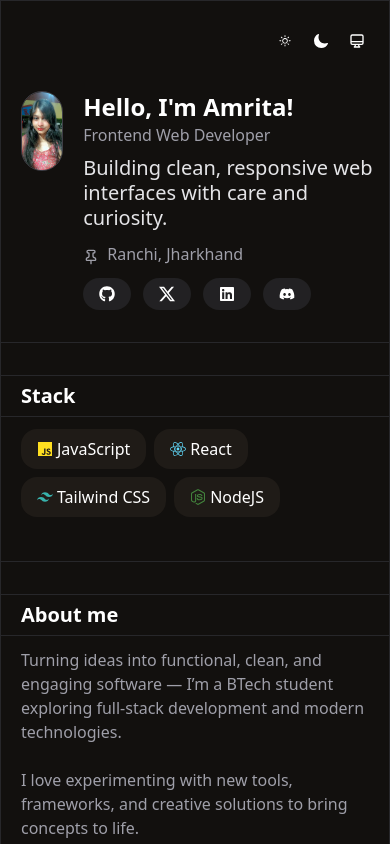
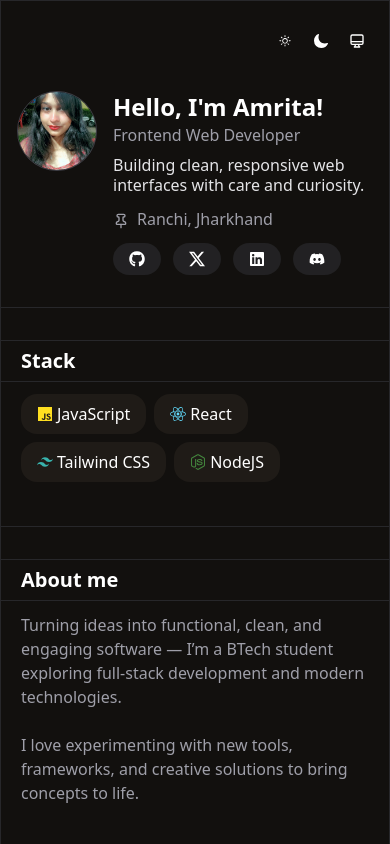
Before and after one commit to amritasrc/amrita-portfolio, a React (Vite) app: page / in a window 390 px wide. Shown: the top 844 px of the page. Built offline with nearby package versions, Linux system fonts and the light colour scheme.

Commit message:
Fixed mobile view of intro section

```diff
--- a/src/Comps/Intro.jsx
+++ b/src/Comps/Intro.jsx
@@ -9,31 +9,41 @@ import Button from './Button';
 
 const Intro = () => {
     return (
-        <section className='py-8 border-b border-zinc-800'>
+       <section className="py-8 border-b border-zinc-800">
+  <div className="flex mt-2 items-start">
 
-            <div className='flex mt-2'>
-                <div className='pl-5 pr-5'>
-                    <img src="/profile.jpg" alt="Profile-img" className='w-21 h-20 rounded-full object-cover border border-zinc-700' />
-                </div>
+    <div className="px-4 shrink-0">
+      <img
+        src="/profile.jpg"
+        alt="Profile-img"
+        className="w-20 h-20 rounded-full object-cover border border-zinc-700"
+      />
+    </div>
 
-                <div>
-                    <h2 className='text-2xl font-semibold'>Hello, I'm Amrita!</h2>
-                    <h2 className='text-zinc-400'>Frontend Web Developer</h2>
-                    <p className="text-zinc-200 text-xl mt-2 leading-tight">Building clean, responsive web interfaces with care and curiosity.</p>
+    <div className="pr-4">
+      <h2 className="text-2xl font-semibold">Hello, I'm Amrita!</h2>
+      <h2 className="text-zinc-400">Frontend Web Developer</h2>
 
-                    <p className='flex items-center gap-2 text-zinc-400 mt-3'><LuPin className='mt-1.5' /><span>Ranchi, Jharkhand</span></p>
+      <p className="text-zinc-200 text-base sm:text-xl mt-2 leading-tight">
+        Building clean, responsive web interfaces with care and curiosity.
+      </p>
 
-                    <div className='flex gap-3 mt-3'>
+      <p className="flex items-center gap-2 text-zinc-400 mt-3">
+        <LuPin className="mt-1" />
+        <span>Ranchi, Jharkhand</span>
+      </p>
 
-                        <Button Icon={FaGithub} />
-                        <Button Icon={BsTwitterX}/>
-                        <Button Icon={FaLinkedin}/>
-                        <Button Icon={FaDiscord}/>
+      <div className="flex gap-3 mt-3 flex-wrap">
+        <Button Icon={FaGithub} />
+        <Button Icon={BsTwitterX} />
+        <Button Icon={FaLinkedin} />
+        <Button Icon={FaDiscord} />
+      </div>
+    </div>
 
-                    </div>
-                </div>
-            </div>
-        </section>
+  </div>
+</section>
+
     )
 }
 
```
